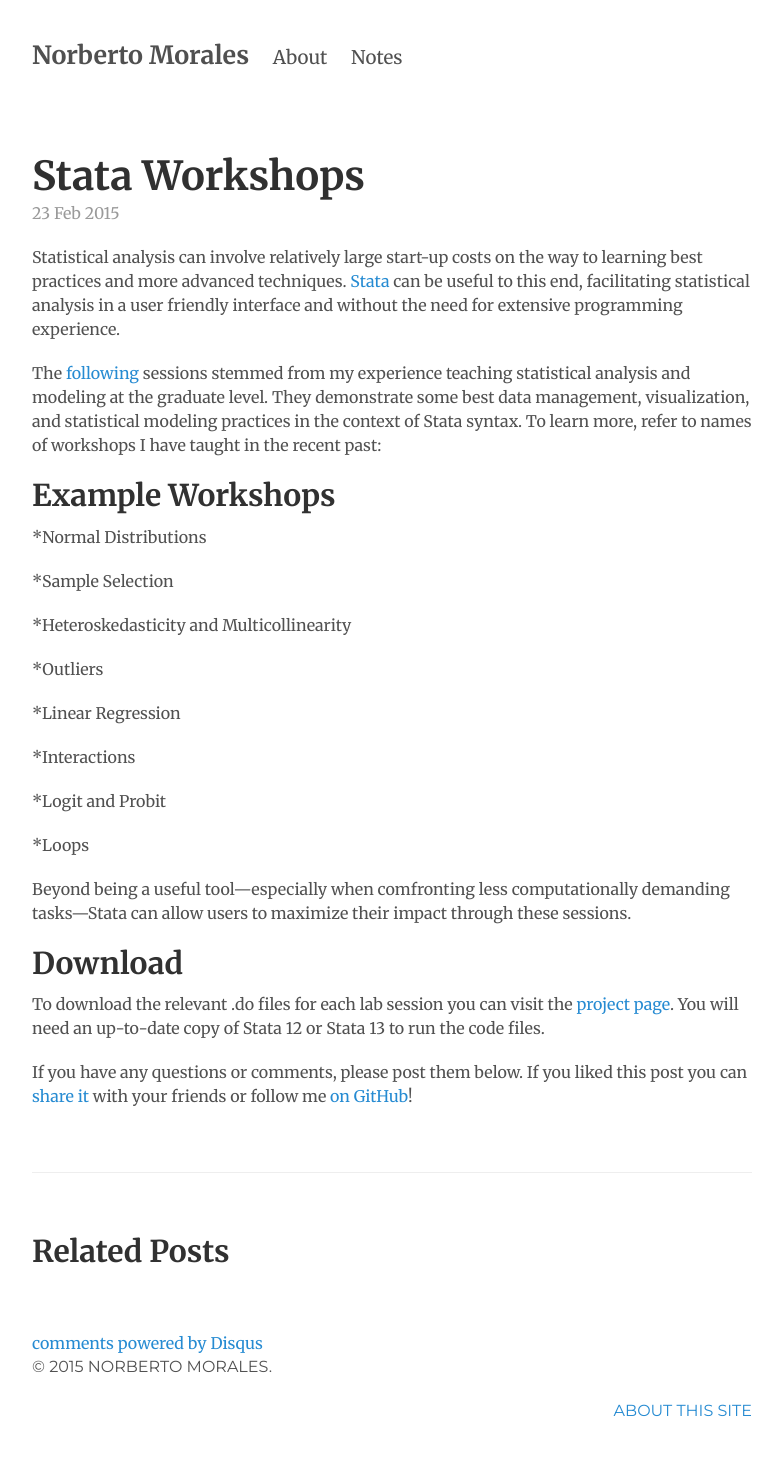
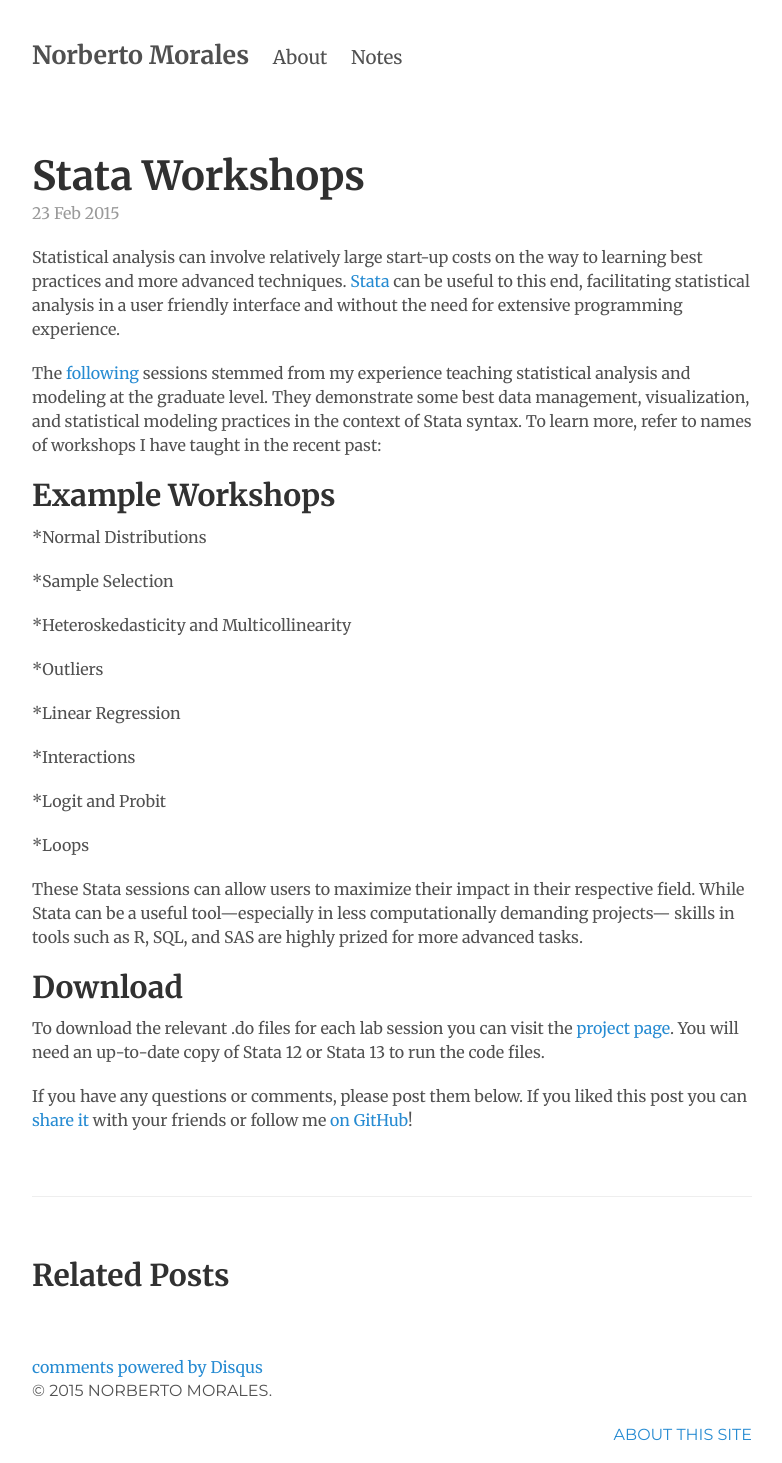
Before and after one commit to moralesn/moralesn.github.io, a Jekyll site: the page built from _posts/2015-02-23-stata-workshops.md, in a window 1280 px wide. Shown: the whole page, without its empty margins (248-1030 px from the left). Built offline with Jekyll 4.4.1, drawn with Linux system fonts in a browser that asks for light colours; Markdown is read by kramdown in place of the engine named in the settings; comment, search, counter and statistics services are not loaded; before the commit the page ends 1439 px from its top, so only the background shows below that.

Commit message:
Update 2015-02-23-stata-workshops.md

```diff
--- a/_posts/2015-02-23-stata-workshops.md
+++ b/_posts/2015-02-23-stata-workshops.md
@@ -28,7 +28,7 @@ The [following](https://github.com/moralesn/stata_workshopsblob/master/README.md
 
 *Loops
 
-Beyond being a useful tool—especially when comfronting less computationally demanding tasks—Stata can allow users to maximize their impact through these sessions.
+These Stata sessions can allow users to maximize their impact in their respective field. While Stata can be a useful tool—especially in less computationally demanding projects— skills in tools such as R, SQL, and SAS are highly prized for more advanced tasks.
 
 ##Download
 
```
